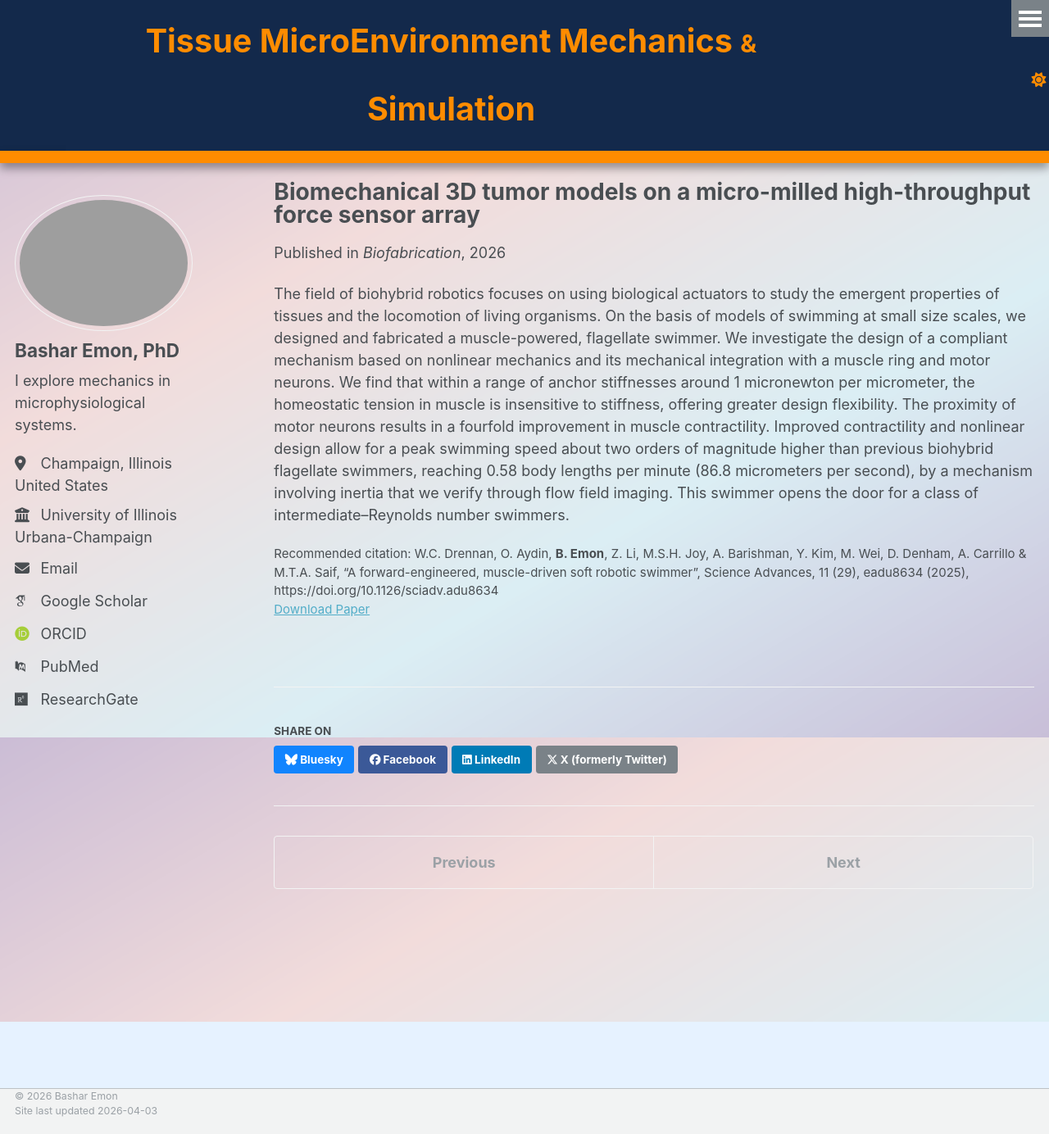
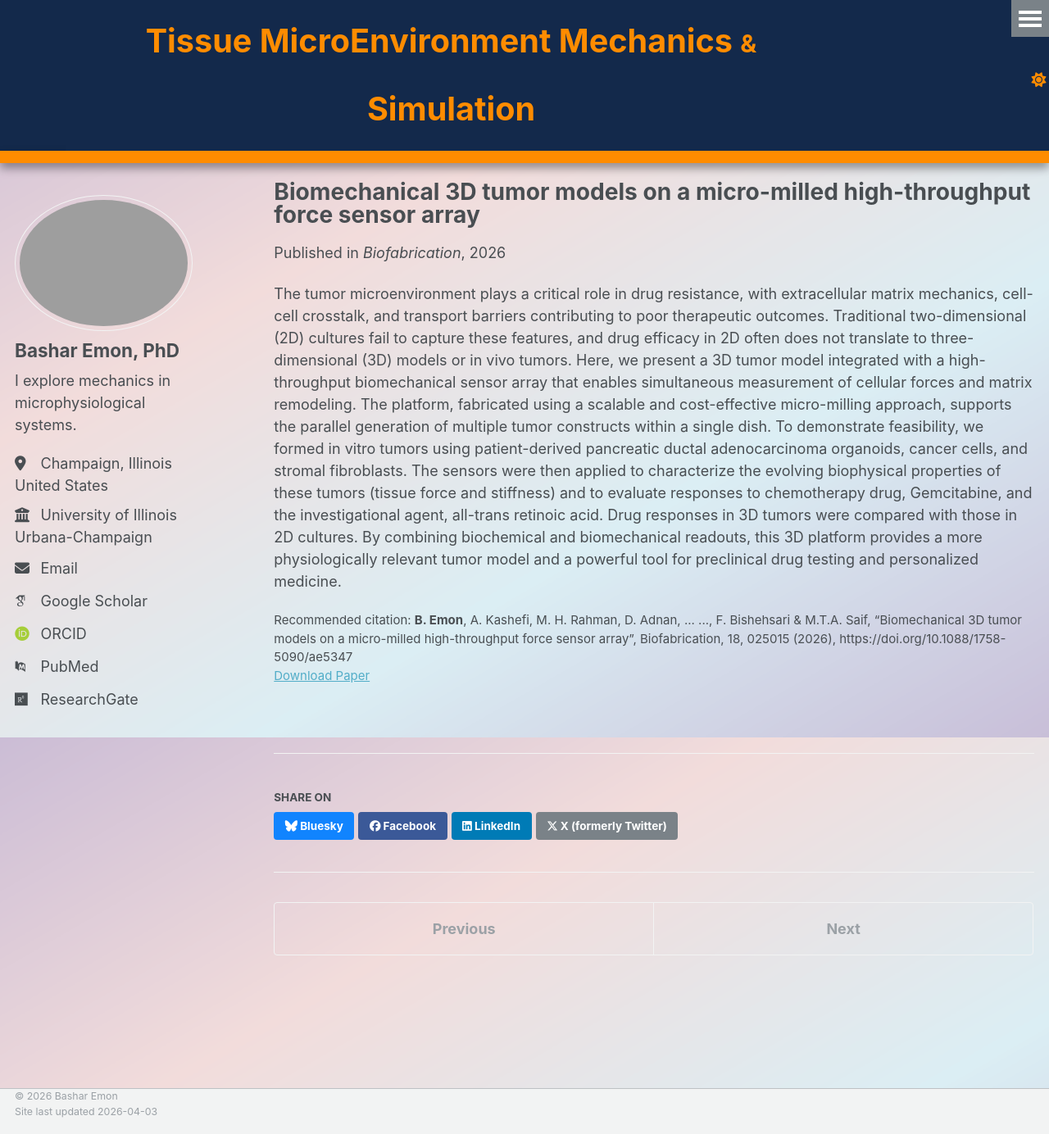
Before and after one commit to BasharEmon/BasharEmon.github.io, a Jekyll site: the page built from _publications/Biofabrication 2026.md, in a window 1280 px wide and 1384 px high. Shown: the whole window at 82% size. Built offline with Jekyll 4.4.1, drawn with Linux system fonts in a browser that asks for light colours; some web fonts are replaced.

Commit message:
Update Biofabrication 2026.md

```diff
--- a/_publications/Biofabrication 2026.md
+++ b/_publications/Biofabrication 2026.md
@@ -3,11 +3,11 @@ title: "Biomechanical 3D tumor models on a micro-milled high-throughput force se
 collection: publications
 category: manuscripts
 permalink: /publication/Biofabrication 2026
-excerpt: 'We designed and fabricated a muscle-powered flagellate swimmer integrated with a muscle ring and motor neurons. Improved contractility and nonlinear design allowed for a peak swimming speed of ~87 micrometers per second - about two orders of magnitude higher than previous biohybrid flagellate swimmers.'
+excerpt: 'Here, we present a 3D tumor model integrated with a high-throughput biomechanical sensor array that enables simultaneous measurement of cellular forces and matrix remodeling. The platform, fabricated using a scalable and cost-effective micro-milling approach, supports the parallel generation of multiple tumor constructs within a single dish. To demonstrate feasibility, we formed in vitro tumors using patient-derived pancreatic ductal adenocarcinoma organoids and stromal fibroblasts; and evaluated responses to chemotherapy drugs. By combining biochemical and biomechanical readouts, this 3D platform provides a more physiologically relevant tumor model and a powerful tool for preclinical drug testing and personalized medicine.'
 date: 2026-03-27
 venue: 'Biofabrication'
 paperurl: 'https://iopscience.iop.org/article/10.1088/1758-5090/ae5347'
-citation: 'W.C. Drennan, O. Aydin, <b>B. Emon</b>, Z. Li, M.S.H. Joy, A. Barishman, Y. Kim, M. Wei, D. Denham, A. Carrillo & M.T.A. Saif, “A forward-engineered, muscle-driven soft robotic swimmer”, Science Advances, 11 (29), eadu8634 (2025), https://doi.org/10.1126/sciadv.adu8634'
+citation: '<b>B. Emon</b>, A. Kashefi, M. H. Rahman, D. Adnan, ... ..., F. Bishehsari & M.T.A. Saif, “Biomechanical 3D tumor models on a micro-milled high-throughput force sensor array”, Biofabrication, 18, 025015 (2026), https://doi.org/10.1088/1758-5090/ae5347'
 ---
 
-The field of biohybrid robotics focuses on using biological actuators to study the emergent properties of tissues and the locomotion of living organisms. On the basis of models of swimming at small size scales, we designed and fabricated a muscle-powered, flagellate swimmer. We investigate the design of a compliant mechanism based on nonlinear mechanics and its mechanical integration with a muscle ring and motor neurons. We find that within a range of anchor stiffnesses around 1 micronewton per micrometer, the homeostatic tension in muscle is insensitive to stiffness, offering greater design flexibility. The proximity of motor neurons results in a fourfold improvement in muscle contractility. Improved contractility and nonlinear design allow for a peak swimming speed about two orders of magnitude higher than previous biohybrid flagellate swimmers, reaching 0.58 body lengths per minute (86.8 micrometers per second), by a mechanism involving inertia that we verify through flow field imaging. This swimmer opens the door for a class of intermediate–Reynolds number swimmers.
+The tumor microenvironment plays a critical role in drug resistance, with extracellular matrix mechanics, cell-cell crosstalk, and transport barriers contributing to poor therapeutic outcomes. Traditional two-dimensional (2D) cultures fail to capture these features, and drug efficacy in 2D often does not translate to three-dimensional (3D) models or in vivo tumors. Here, we present a 3D tumor model integrated with a high-throughput biomechanical sensor array that enables simultaneous measurement of cellular forces and matrix remodeling. The platform, fabricated using a scalable and cost-effective micro-milling approach, supports the parallel generation of multiple tumor constructs within a single dish. To demonstrate feasibility, we formed in vitro tumors using patient-derived pancreatic ductal adenocarcinoma organoids, cancer cells, and stromal fibroblasts. The sensors were then applied to characterize the evolving biophysical properties of these tumors (tissue force and stiffness) and to evaluate responses to chemotherapy drug, Gemcitabine, and the investigational agent, all-trans retinoic acid. Drug responses in 3D tumors were compared with those in 2D cultures. By combining biochemical and biomechanical readouts, this 3D platform provides a more physiologically relevant tumor model and a powerful tool for preclinical drug testing and personalized medicine.
```
